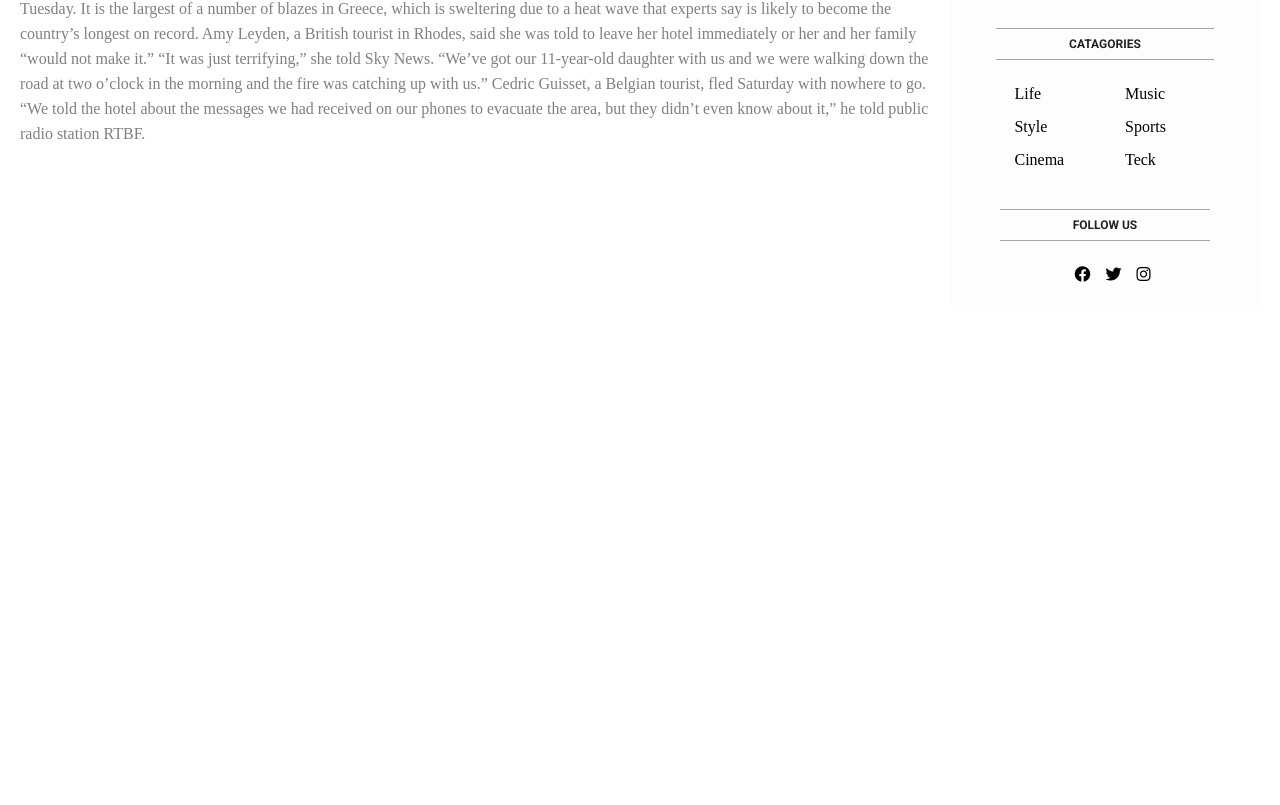
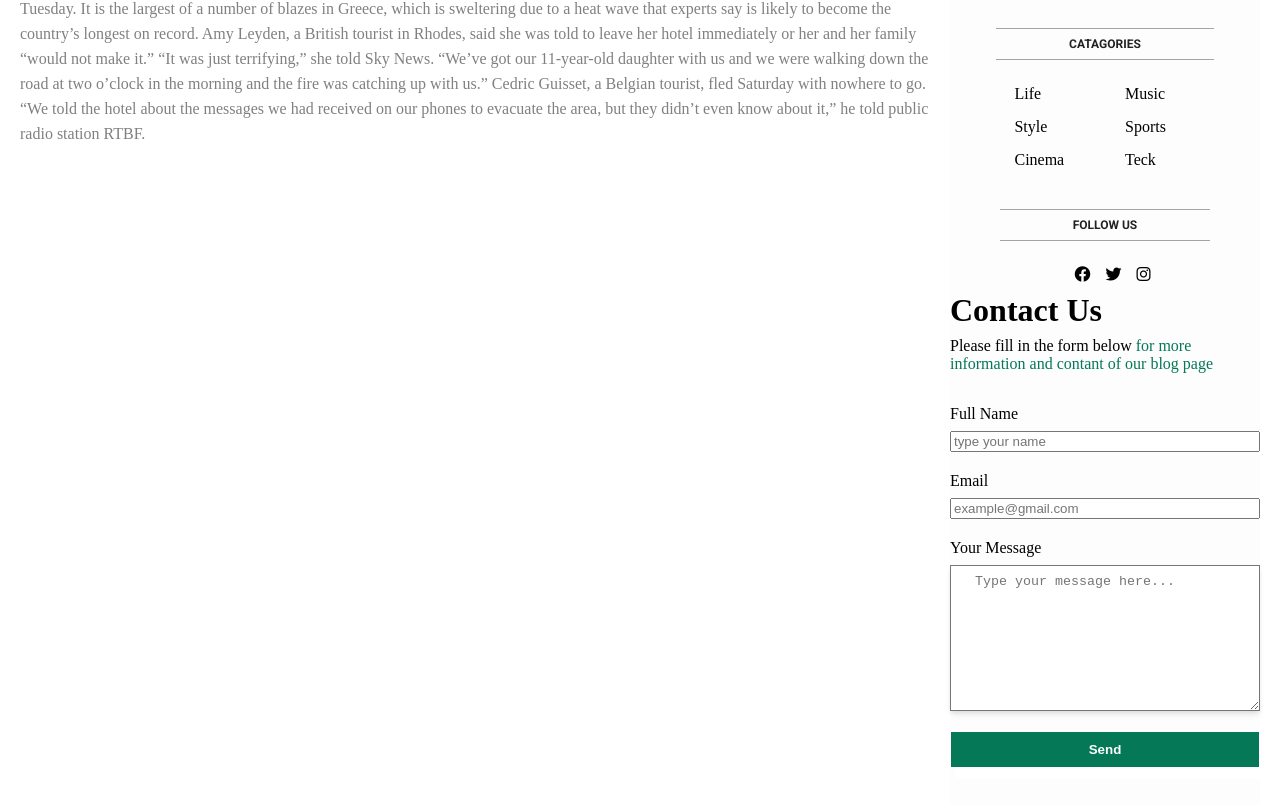
Before and after one commit to Shovoodev/React-Blog, a React (Create React App) app: page /post/1 in a window 1280 px wide. Shown: the part 515-1320 px from the top of the page. Before the commit the page ends 847 px from the top, so only its background shows below. Built offline with nearby package versions, Linux system fonts and the light colour scheme.

Commit message:
ading connect us

```diff
--- a/package.json
+++ b/package.json
@@ -7,6 +7,7 @@
     "@testing-library/jest-dom": "^5.17.0",
     "@testing-library/react": "^13.4.0",
     "@testing-library/user-event": "^13.5.0",
+    "mongoos": "^0.0.1-security",
     "react": "^18.2.0",
     "react-dom": "^18.2.0",
     "react-router-dom": "^6.14.2",
--- a/src/App.js
+++ b/src/App.js
@@ -28,6 +28,7 @@ function App() {
       <Route exact path="/settings" element={<Settings/>}/>
       <Route exact path="/login" element={<Login/>}/>
       <Route exact path="/post/:postId" element={<Single/>}/>
+
         </Routes>
     </Router>
   );
--- /dev/null
+++ b/src/contactUs/ContactUs.jsx
@@ -0,0 +1,102 @@
+import "./contactUs.css"
+import { useState } from "react";
+const ContactUs = () => {
+    const [fullname, setFullname] = useState("");
+    const [email, setEmail] = useState("");
+    const [message, setMessage] = useState("");
+    const [error, setError] = useState([]);
+    const [success, setSuccess] = useState(false);
+
+    const handleSubmit = async (e) => {
+        e.preventDefault();
+
+        console.log("Full name: ", fullname);
+        console.log("Email: ", email);
+        console.log("Message: ", message);
+
+        const res = await fetch("api/contact", {
+          method: "POST",
+          headers: {
+            "Content-type": "application/json",
+          },
+          body: JSON.stringify({
+            fullname,
+            email,
+            message,
+          }),
+        });
+
+        const { msg, success } = await res.json();
+        setError(msg);
+        setSuccess(success);
+
+        if (success) {
+          setFullname("");
+          setEmail("");
+          setMessage("");
+        }
+      };
+  return (
+    <>
+    <div className="apply_all" >
+      <h1 className="upper_padding"> Contact Us </h1>
+      <p>Please fill in the form below <span className="span_text">for more information and contant of our blog page</span></p>
+      </div>
+      <form
+      className="form"
+        onSubmit={handleSubmit}
+    >
+      <div className="apply_all" >
+        <label htmlFor="fullname">Full Name</label>
+        <input
+        onChange={(e) => setFullname(e.target.value)}
+          value={fullname}
+          type="text"
+          id="fullname"
+          placeholder="type your name"
+        />
+      </div>
+
+      <div className="apply_all">
+        <label htmlFor="email">Email</label>
+        <input
+         onChange={(e) => setEmail(e.target.value)}
+          value={email}
+          type="text"
+          id="email"
+          placeholder="example@gmail.com"
+        />
+      </div>
+
+      <div className="text_massage">
+        <label htmlFor="message">Your Message</label>
+        <textarea
+         onChange={(e) => setMessage(e.target.value)}
+          value={message}
+          className="taxtarea"
+          id="message"
+          placeholder="Type your message here..."
+        ></textarea>
+      </div>
+
+      <button className="submit_btn" type="submit">
+        Send
+      </button>
+    </form>
+    <div className="error_massage">
+        {error &&
+          error.map((e) => (
+            <div
+              className={`${
+                success ? "text-green-800" : "text-red-600"
+              } px-5 py-2`}
+            >
+              {e}
+            </div>
+          ))}
+      </div>
+    </>
+  )
+}
+
+export default ContactUs
--- /dev/null
+++ b/src/contactUs/contactUs.css
@@ -0,0 +1,57 @@
+.apply_all {
+    display: flex;
+    flex-direction: column;
+gap: 0.5rem;
+}
+.main_dev {
+    padding: 1rem;
+    max-width: 48rem;
+}
+.form {
+    display: flex;
+padding-top: 1rem;
+padding-bottom: 1rem;
+margin-top: 1rem;
+flex-direction: column;
+gap: 1.25rem;
+border-top-width: 1px;
+}
+.submit_btn {
+ padding: 0.75rem;
+font-weight: 700;
+color: #ffffff;
+background-color: #047857;
+border: 1px solid;
+padding: 10px;
+box-shadow: 5px 10px;
+}
+.submit_btn:hover {
+    background-color: #043e06;
+  color: white;
+}
+.upper_padding{
+    padding-top: 10px;
+}
+.span_text{
+    color: #047857;
+
+}
+.taxtarea {
+    height: 8rem;
+    padding-top: 0.5rem;
+padding-bottom: 0.5rem;
+padding-left: 1.5rem;
+padding-right: 1.5rem;
+border-width: 1px;
+box-shadow: 0 4px 6px -1px rgba(0, 0, 0, 0.1), 0 2px 4px -1px rgba(0, 0, 0, 0.06);
+}
+.text_massage{
+    display: flex;
+    flex-direction: column;
+    gap: 0.5rem;
+    justify-content: center;
+}
+.error_massage {
+    display: flex;
+flex-direction: column;
+}
--- a/src/sidebar/Sidebar.jsx
+++ b/src/sidebar/Sidebar.jsx
@@ -1,4 +1,6 @@
+import ContactUs from "../contactUs/ContactUs"
 import './sidebar.css'
+
 
 export default function Sidebar() {
   return (
@@ -29,6 +31,9 @@ export default function Sidebar() {
         <i className="sidebarIcon fa-brands fa-instagram"></i>
       </div>
       </div>
+      <div>
+        <ContactUs/>
+      </div>
     </div>
   )
 }
```
Also changed, not shown: src/api/contact/route.js (added, +29 -0 lines), src/api/lib/mongodb.js (added, +14 -0 lines), src/api/mobels/contact.js (added, +32 -0 lines), 2 other files (tests, documents, lock files or other folders).
